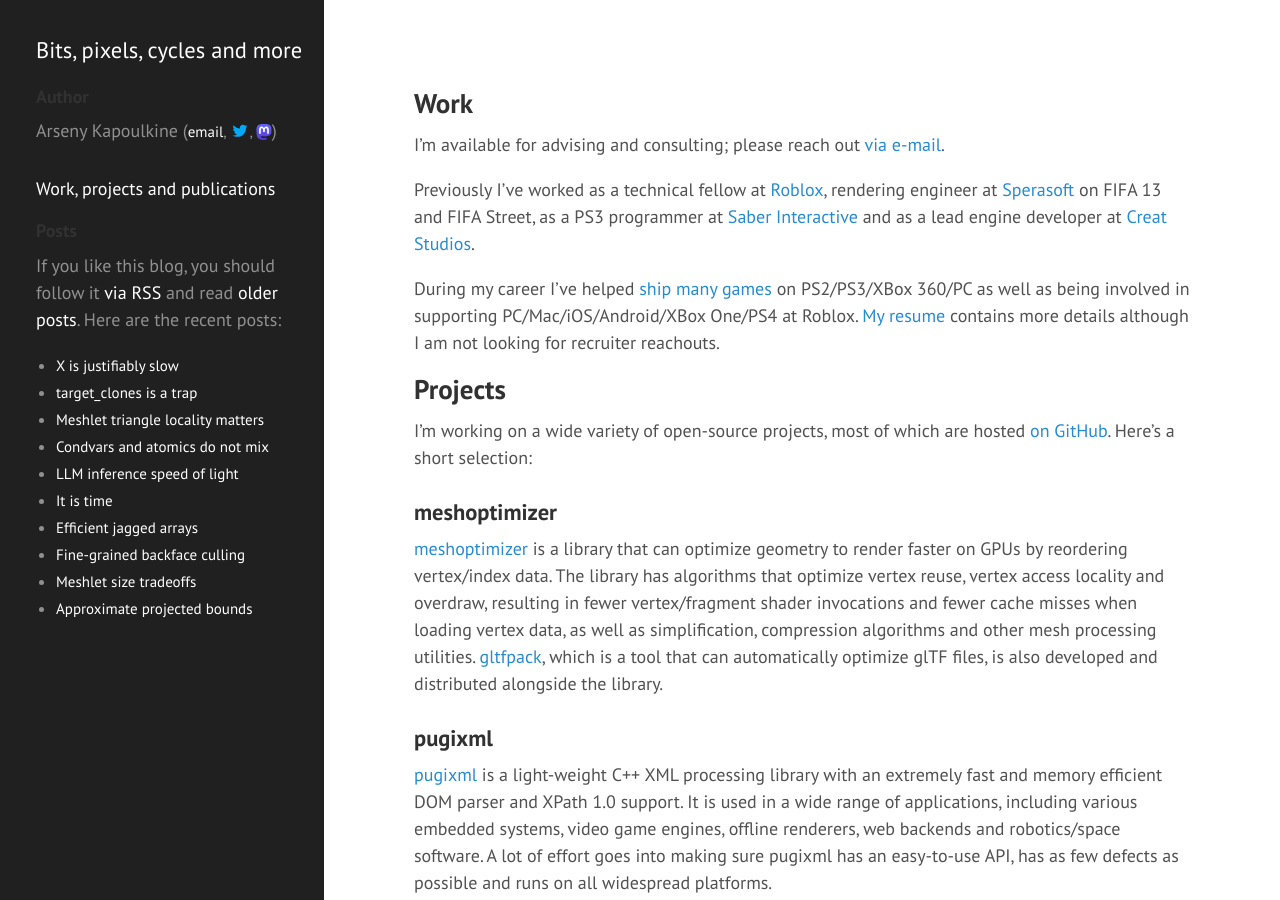
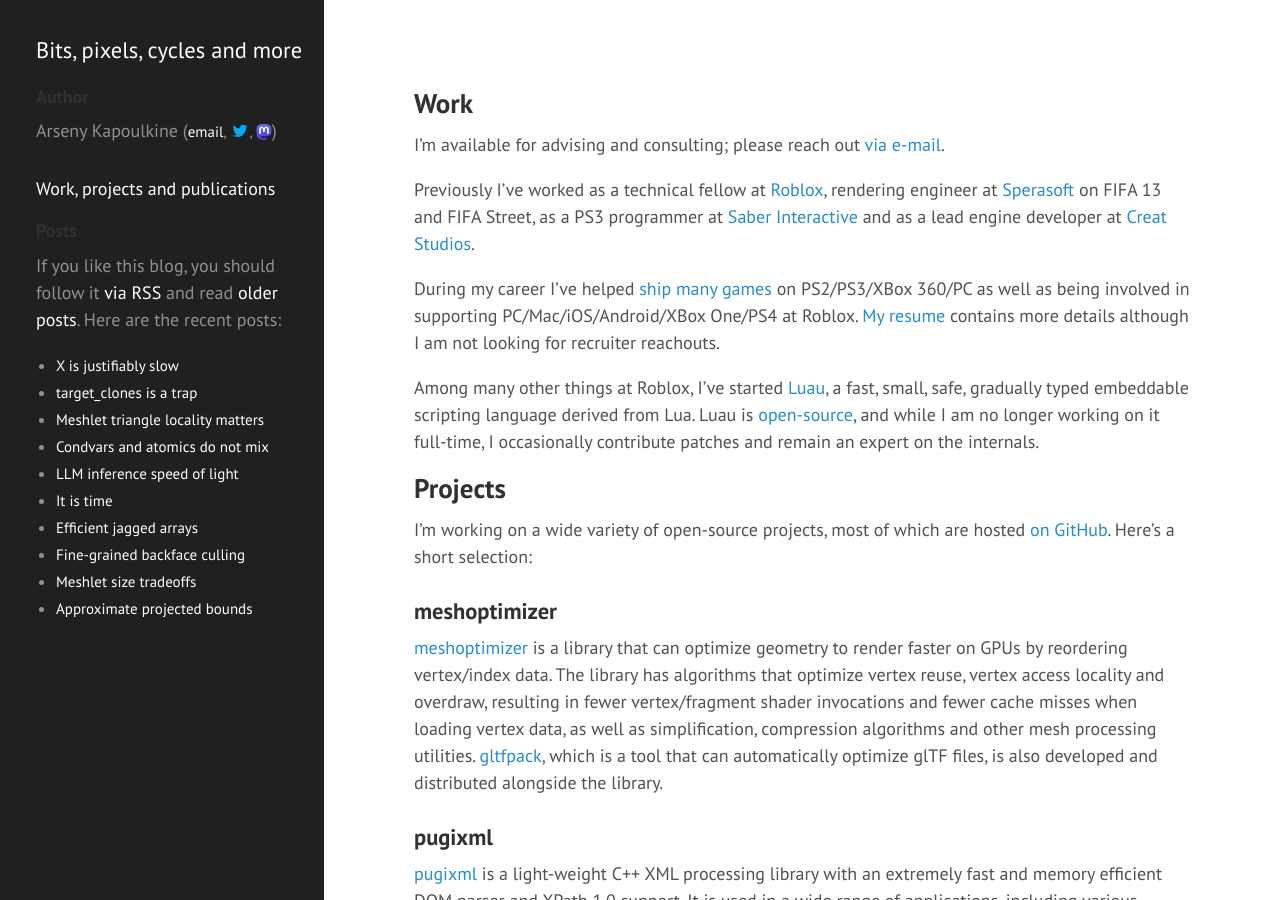
Before and after one commit to zeux/zeux.github.io, a Jekyll site: the page built from about.md, in a window 1280 px wide and 900 px high. Built offline with Jekyll 4.4.1, drawn with Linux system fonts in a browser that asks for light colours.

Commit message:
Update about.md
Somehow Luau is never mentioned on this page which seems like a mistake that we're going to fix.

```diff
--- a/about.md
+++ b/about.md
@@ -9,6 +9,8 @@
 Previously I've worked as a technical fellow at [Roblox](https://corp.roblox.com/), rendering engineer at [Sperasoft](https://sperasoft.com/) on FIFA 13 and FIFA Street, as a PS3 programmer at [Saber Interactive](https://saber.games/) and as a lead engine developer at [Creat Studios](https://en.wikipedia.org/wiki/List_of_games_developed_by_Creat_Studios).
 
 During my career I’ve helped [ship many games](https://www.mobygames.com/person/360714/arseny-kapoulkine/) on PS2/PS3/XBox 360/PC as well as being involved in supporting PC/Mac/iOS/Android/XBox One/PS4 at Roblox. [My resume](/resume/) contains more details although I am not looking for recruiter reachouts.
+
+Among many other things at Roblox, I've started [Luau](https://luau-lang.org/), a fast, small, safe, gradually typed embeddable scripting language derived from Lua. Luau is [open-source](https://github.com/luau-lang/), and while I am no longer working on it full-time, I occasionally contribute patches and remain an expert on the internals.
 
 ## Projects
 
```
